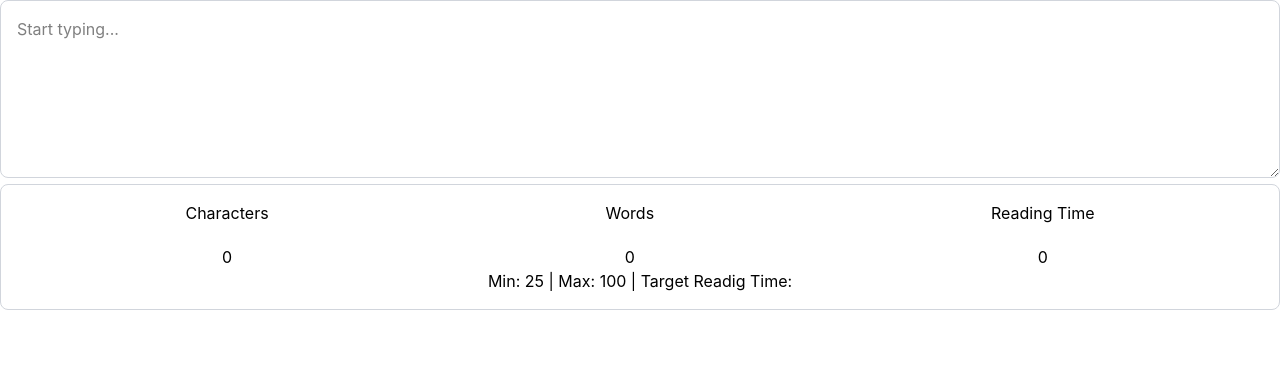
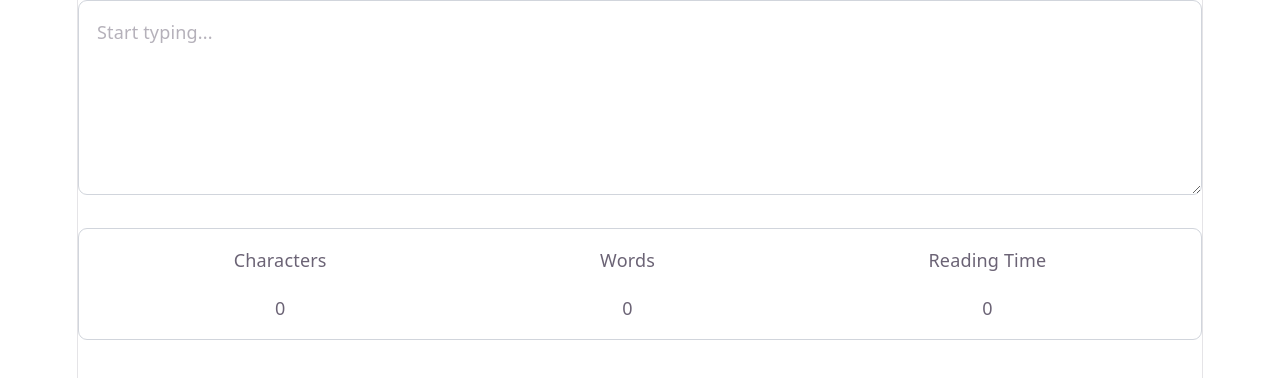
Before and after one commit to Shanu-Priya-ds/react-character-counter, a React (Vite) app: page / in a window 1280 px wide. Shown: the top 378 px of the page. Built offline with nearby package versions, Linux system fonts and the light colour scheme.

Commit message:
Modify the component structure based on the requirement. updated logic to count the words based on regex

```diff
--- a/src/App.tsx
+++ b/src/App.tsx
@@ -1,10 +1,11 @@
 import './App.css'
 import StatsDisplay from './components/StatsDisplay/StatsDisplay'
+import CharacterCount from "./components/CharacterCounter/CharacterCounter";
 
 function App() {
   return (
     <>
-      <StatsDisplay/>
+      <CharacterCount minWords={25} maxWords={100}></CharacterCount>
     </>
   )
 }
--- a/src/components/CharacterCounter/CharacterCounter.tsx
+++ b/src/components/CharacterCounter/CharacterCounter.tsx
@@ -1,9 +1,53 @@
-import type { CharacterCounterProps } from "../../types";
+import { useState } from "react";
+import type { CharacterCounterProps, TextStats } from "../../types";
+import StatsDisplay from "../StatsDisplay/StatsDisplay";
+import { TextInput } from "../TextInput/TextInput";
 
 
-function CharacterCount({minWords,maxWords,targetReadingTime}:CharacterCounterProps){
-    return(<>
-    <span>Min: {minWords} | Max: {maxWords} | Target Readig Time:{targetReadingTime}</span>
+function CharacterCounter({  }: CharacterCounterProps) {
+
+    const defaultReadingTime: number = 0.00;
+    const [charCount, setCharCount] = useState(0);
+    const [wordCount, setWordCount] = useState(0);
+    const [readingTime, setReadingTime] = useState(defaultReadingTime);
+
+    const handleTextChange = (text: string) => {
+        //calculate word count
+        let wordCount: number = 0;
+        let readingTime: number = defaultReadingTime;
+        if (text.length > 0) {
+            const wordsArray: string[] = text.trim().split(/[\s,.!?]+/);
+            console.log(wordsArray);
+            wordCount = wordsArray.length;
+            readingTime = Number((wordCount / 200).toFixed(2));
+        }
+        else {
+            wordCount = 0;
+            readingTime = defaultReadingTime;
+        }
+        setCharCount(text.length);
+        setWordCount(wordCount);
+        setReadingTime(readingTime);//need to calculate
+
+
+    }
+
+    const textStats: TextStats = {
+        characterCount: charCount,
+        wordCount: wordCount,
+        readingTime: readingTime,
+    }
+
+
+
+    return (<>
+
+        <TextInput onTextChange={handleTextChange}></TextInput>
+        <StatsDisplay stats={textStats} showReadingTime={true} />
+
+        {/* <span className="text-xs text-gray-500">Min: {minWords?minWords:0} | Max: {maxWords?maxWords:0}
+        {(targetReadingTime && targetReadingTime!= undefined) ?
+        " | Target Reading Time:" + targetReadingTime : null}</span> */}
     </>);
 }
-export default CharacterCount;
+export default CharacterCounter;
--- a/src/components/StatsDisplay/StatsDisplay.tsx
+++ b/src/components/StatsDisplay/StatsDisplay.tsx
@@ -1,23 +1,11 @@
-import { useState } from "react";
-import { TextInput } from "../TextInput/TextInput";
-import CharacterCount from "../CharacterCounter/CharacterCounter";
+import type { StatsDisplayProps } from "../../types";
 
+function StatsDisplay({stats,showReadingTime}:StatsDisplayProps) {
 
-function StatsDisplay(){
-    const[stats, setStats] = useState({ characterCount: 0, wordCount: 0, readingTime: 0});
+    const readingTimeInString = stats.readingTime.toString().replace(".",":");
 
-     const handleTextChange=(text:string)=>{
-        let updatedStats = {characterCount: text.length,
-            wordCount:6,//calculate word count
-            readingTime:0.01 //calculate reading time
-         }
-
-         setStats(updatedStats);
-
-
-    }
-    return(<><TextInput onTextChange={handleTextChange}></TextInput>
-    <div className="w-full p-4 border border-gray-300 rounded-lg focus:ring-2 focus:ring-blue-500 focus:border-blue-500 " >
+    return (<>
+        <div className="w-full p-4 border border-gray-300 rounded-lg focus:ring-2 focus:ring-blue-500 focus:border-blue-500 mt-6" >
             <div className="flex justify-around">
                 <div className=" flex flex-col gap-5">
                     <p>Characters</p>
@@ -26,13 +14,15 @@ function StatsDisplay(){
                 <div className=" flex flex-col gap-5">
                     <p>Words</p>
                     <p className="self-center">{stats.wordCount}</p>
+                    {/* <span className="text-xs text-gray-500">Min: {minWords?minWords:0} | Max: {maxWords?maxWords:0}
+                    </span> */}
+
                 </div>
-        <div className=" flex flex-col gap-5">
+                {showReadingTime? <div className=" flex flex-col gap-5">
                     <p>Reading Time</p>
-            <p className="self-center">{stats.readingTime}</p>
+                    <p className="self-center">{readingTimeInString}</p>
+                </div> : null}
             </div>
-        </div>
-        <div className="flex justify-around"> <CharacterCount minWords={25} maxWords={100}></CharacterCount></div>
         </div>
 
 
--- a/src/index.css
+++ b/src/index.css
@@ -1,4 +1,4 @@
-/* :root {
+:root {
   --text: #6b6375;
   --text-h: #08060d;
   --bg: #fff;
@@ -108,4 +108,4 @@ code {
   line-height: 135%;
   padding: 4px 8px;
   background: var(--code-bg);
-} */
+}
```
Lines whose indentation alone changed are shown as unchanged.
